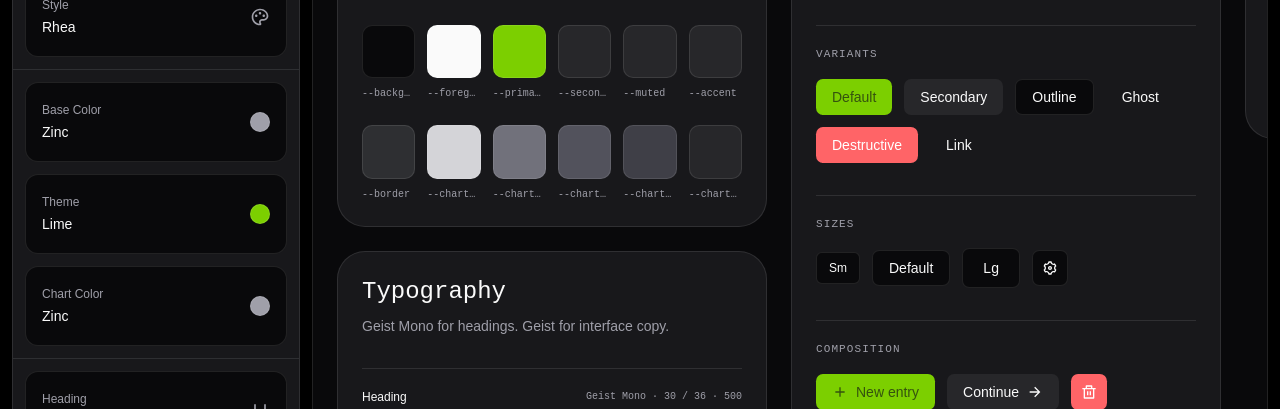
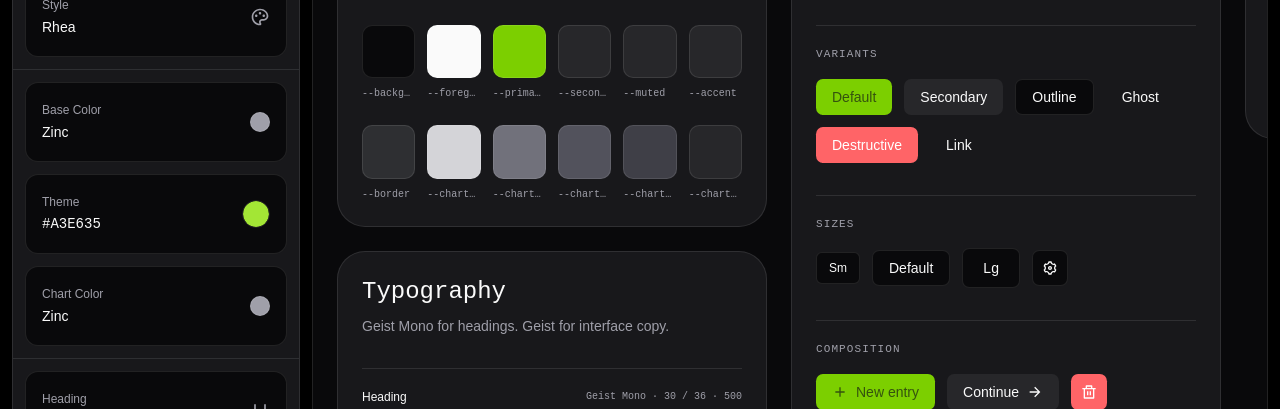
Before and after one commit to bickhsu/devlog, a React (Vite) app in the folder apps/design-system/: page / in a window 1280 px wide. Shown: the part 129-538 px from the top of the page. Built offline with nearby package versions, Linux system fonts and the light colour scheme.

Commit message:
Add theme color customization to design system sidebar

```diff
--- a/apps/design-system/index.html
+++ b/apps/design-system/index.html
@@ -10,6 +10,19 @@
         "dark",
         localStorage.getItem("devlog-theme") !== "light"
       )
+
+      const themeColor = localStorage.getItem("devlog-theme-color")
+      if (themeColor) {
+        const foreground =
+          localStorage.getItem("devlog-theme-color-foreground") ?? "#18181b"
+        const root = document.documentElement
+
+        root.style.setProperty("--primary", themeColor)
+        root.style.setProperty("--primary-foreground", foreground)
+        root.style.setProperty("--ring", themeColor)
+        root.style.setProperty("--sidebar-primary", themeColor)
+        root.style.setProperty("--sidebar-primary-foreground", foreground)
+      }
     </script>
   </head>
   <body>
--- a/apps/design-system/src/components/design-system-sidebar.tsx
+++ b/apps/design-system/src/components/design-system-sidebar.tsx
@@ -13,6 +13,9 @@ import {
 import { useState } from "react"
 
 import { designSystemMeta } from "@/config/design-system"
+
+const defaultThemeColor = "#a3e635"
+const themeColorStorageKey = "devlog-theme-color"
 
 const styleSections = [
   {
@@ -87,14 +90,63 @@ export function DesignSystemSidebar() {
             className={`space-y-3 p-3 ${index < styleSections.length - 1 ? "border-b" : ""}`}
             key={section.id}
           >
-            {section.items.map((item) => (
-              <StyleItem {...item} key={item.label} />
-            ))}
+            {section.items.map((item) =>
+              item.label === "Theme" ? (
+                <ThemeColorItem key={item.label} />
+              ) : (
+                <StyleItem {...item} key={item.label} />
+              )
+            )}
           </div>
         ))}
       </div>
     </aside>
   )
+}
+
+function ThemeColorItem() {
+  const [color, setColor] = useState(
+    () => localStorage.getItem(themeColorStorageKey) ?? defaultThemeColor
+  )
+
+  function updateThemeColor(nextColor: string) {
+    const foreground = getContrastColor(nextColor)
+    const root = document.documentElement
+
+    root.style.setProperty("--primary", nextColor)
+    root.style.setProperty("--primary-foreground", foreground)
+    root.style.setProperty("--ring", nextColor)
+    root.style.setProperty("--sidebar-primary", nextColor)
+    root.style.setProperty("--sidebar-primary-foreground", foreground)
+    localStorage.setItem(themeColorStorageKey, nextColor)
+    localStorage.setItem(`${themeColorStorageKey}-foreground`, foreground)
+    setColor(nextColor)
+  }
+
+  return (
+    <div className="flex min-h-20 items-center justify-between rounded-2xl border bg-background px-4 py-3">
+      <div>
+        <p className="text-xs text-muted-foreground">Theme</p>
+        <p className="mt-1 font-heading text-sm font-medium uppercase">{color}</p>
+      </div>
+      <input
+        aria-label="Choose theme color"
+        className="size-7 cursor-pointer overflow-hidden rounded-full border bg-transparent p-0 [&::-moz-color-swatch]:border-0 [&::-webkit-color-swatch-wrapper]:p-0 [&::-webkit-color-swatch]:rounded-full [&::-webkit-color-swatch]:border-0"
+        onChange={(event) => updateThemeColor(event.target.value)}
+        type="color"
+        value={color}
+      />
+    </div>
+  )
+}
+
+function getContrastColor(hexColor: string) {
+  const red = Number.parseInt(hexColor.slice(1, 3), 16)
+  const green = Number.parseInt(hexColor.slice(3, 5), 16)
+  const blue = Number.parseInt(hexColor.slice(5, 7), 16)
+  const luminance = (red * 299 + green * 587 + blue * 114) / 1000
+
+  return luminance > 150 ? "#18181b" : "#ffffff"
 }
 
 function StyleItem({
```
